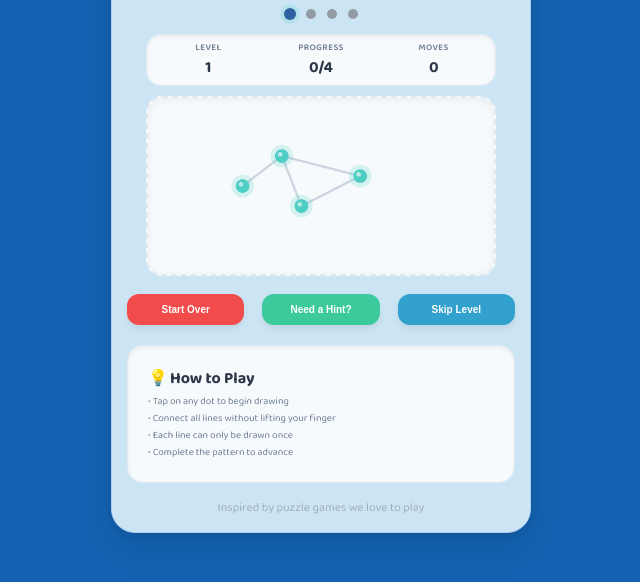
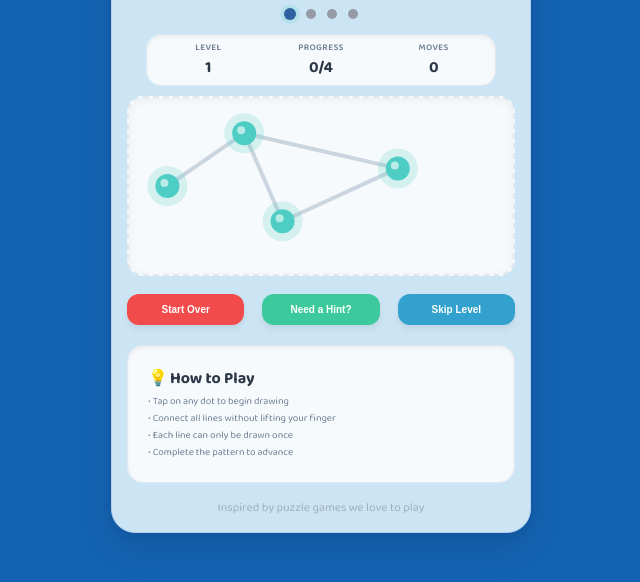
Before and after one commit to piecoded/one-line-game, a plain HTML site: page index.html in a window 1280 px wide. Shown: the part 172-754 px from the top of the page, without its empty margins (319-959 px from the left). Drawn offline with Linux system fonts and the light colour scheme.

Commit message:
bug fixes

```diff
--- a/styles.css
+++ b/styles.css
@@ -126,7 +126,7 @@
 
         .game-board {
             height: 180px;
-            width: 350px;
+            width: 100%;
             align-content: center;
             background: #F7FAFC;
             border-radius: 16px;
@@ -140,9 +140,12 @@
             align-items: center;
         }
         canvas {
-            display: block;
-            height: 100px;
-        }
+  width: 100%;
+  height: 100%;
+  display: block;
+}
+
+
         .controls {
             display: flex;
             gap: 18px;
```
